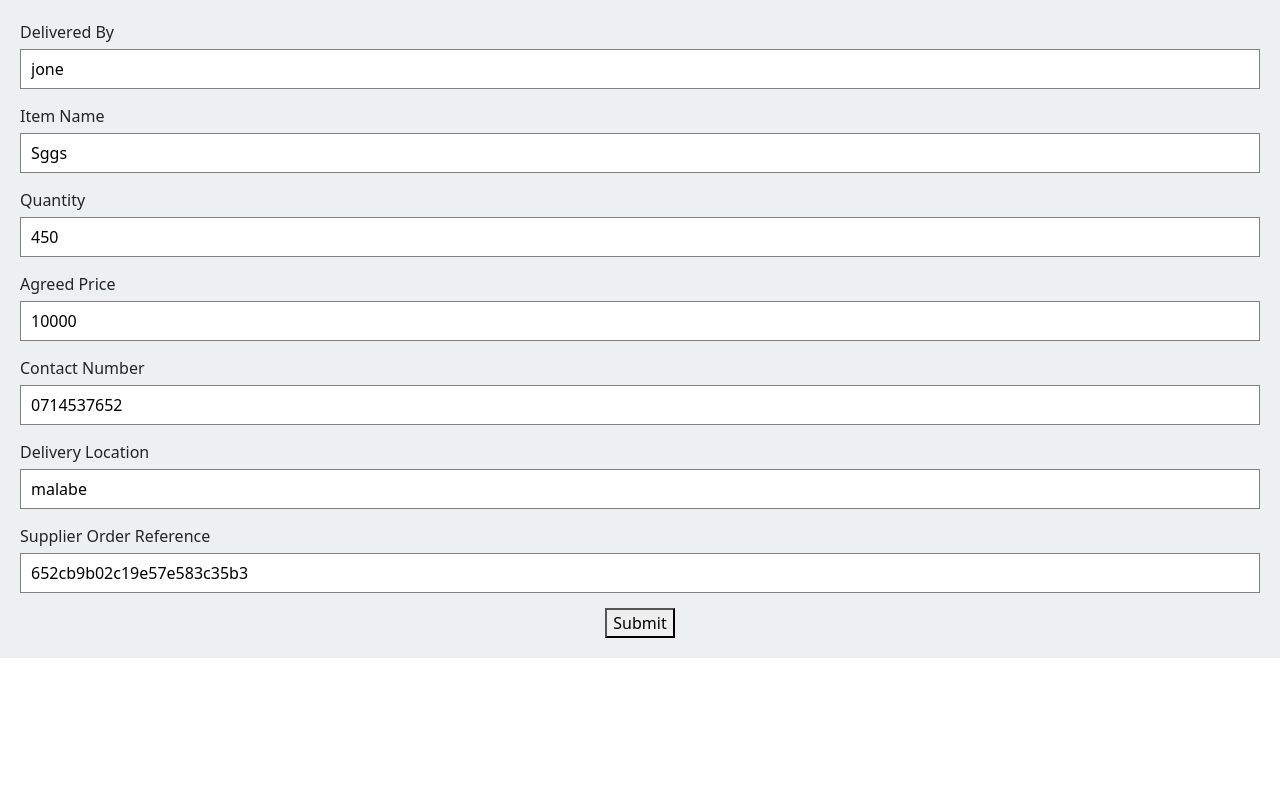
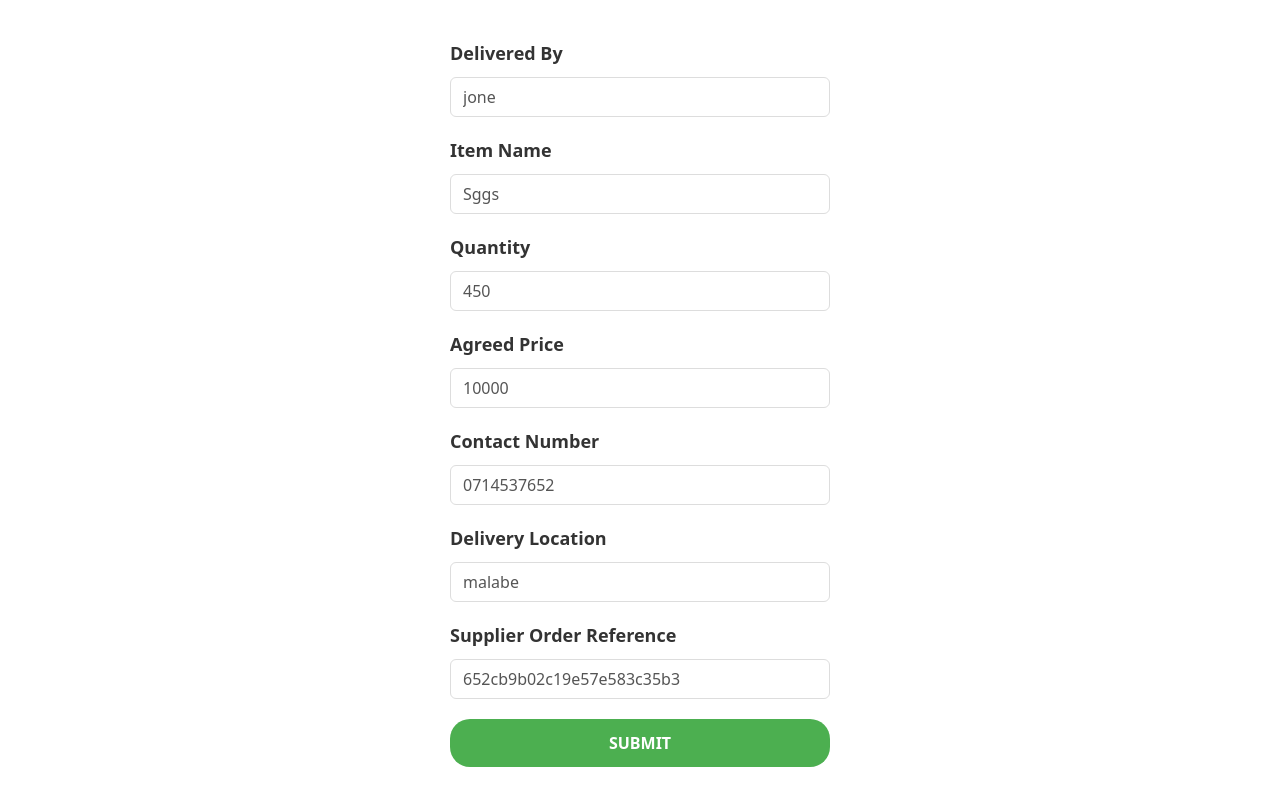
Before and after one commit to Veynitha/procurement-management, a React (Vite) app in the folder frontend-react/: page /myform in a window 1280 px wide. Built offline with nearby package versions, Linux system fonts and the light colour scheme.

Commit message:
change css-sarindu

```diff
--- a/frontend-react/src/Screen/MyForm.jsx
+++ b/frontend-react/src/Screen/MyForm.jsx
@@ -92,7 +92,7 @@ const MyForm = () => {
         value={supplierOrderReference}
         onChange={(e) => setSupplierOrderReference(e.target.value)}
       />
-      <button onClick={handleSubmit}>Submit</button>
+      <button style={styles.button} onClick={handleSubmit}>Submit</button>
     </div>
   );
 };
@@ -103,27 +103,41 @@ const styles = {
     flexDirection: 'column',
     justifyContent: 'center',
     alignItems: 'center',
-      padding: 20,
-      backgroundColor: '#ecf0f1',
+    padding: '40px 10px', // Adjusted padding
+    backgroundColor: '#ffffff',
+    minHeight: '100vh',
+    maxWidth: 400, // Added max width
+    margin: '0 auto', // Center align
   },
   label: {
     alignSelf: 'flex-start',
-      marginBottom: 5,
+    marginBottom: 10,
+    fontSize: 18,
+    fontWeight: 'bold',
+    color: '#333',
   },
   input: {
-      width: '100%',
+    width: '100%', // Adjusted width
     height: 40,
-      border: '1px solid gray',
-      marginBottom: 15,
-      padding: '0 10px',
+    border: '1px solid #ddd',
+    borderRadius: 6,
+    marginBottom: 20,
+    padding: '0 12px',
+    fontSize: 16,
+    color: '#555',
   },
   button: {
-      padding: '10px 20px',
-      backgroundColor: '#4CAF50',
+    width: '100%', // Adjusted width
+    padding: '12px 24px',
+    backgroundColor: '#4CAF50', // Green color
     color: 'white',
     border: 'none',
-      borderRadius: '5px',
+    borderRadius: 20, // Rounded border
     cursor: 'pointer',
+    fontSize: 16,
+    fontWeight: 'bold',
+    textTransform: 'uppercase',
+    transition: 'background-color 0.3s',
   },
   };
 
```
Also changed, not shown: 1 other file (tests, documents, lock files or other folders). Lines whose indentation alone changed are shown as unchanged.
